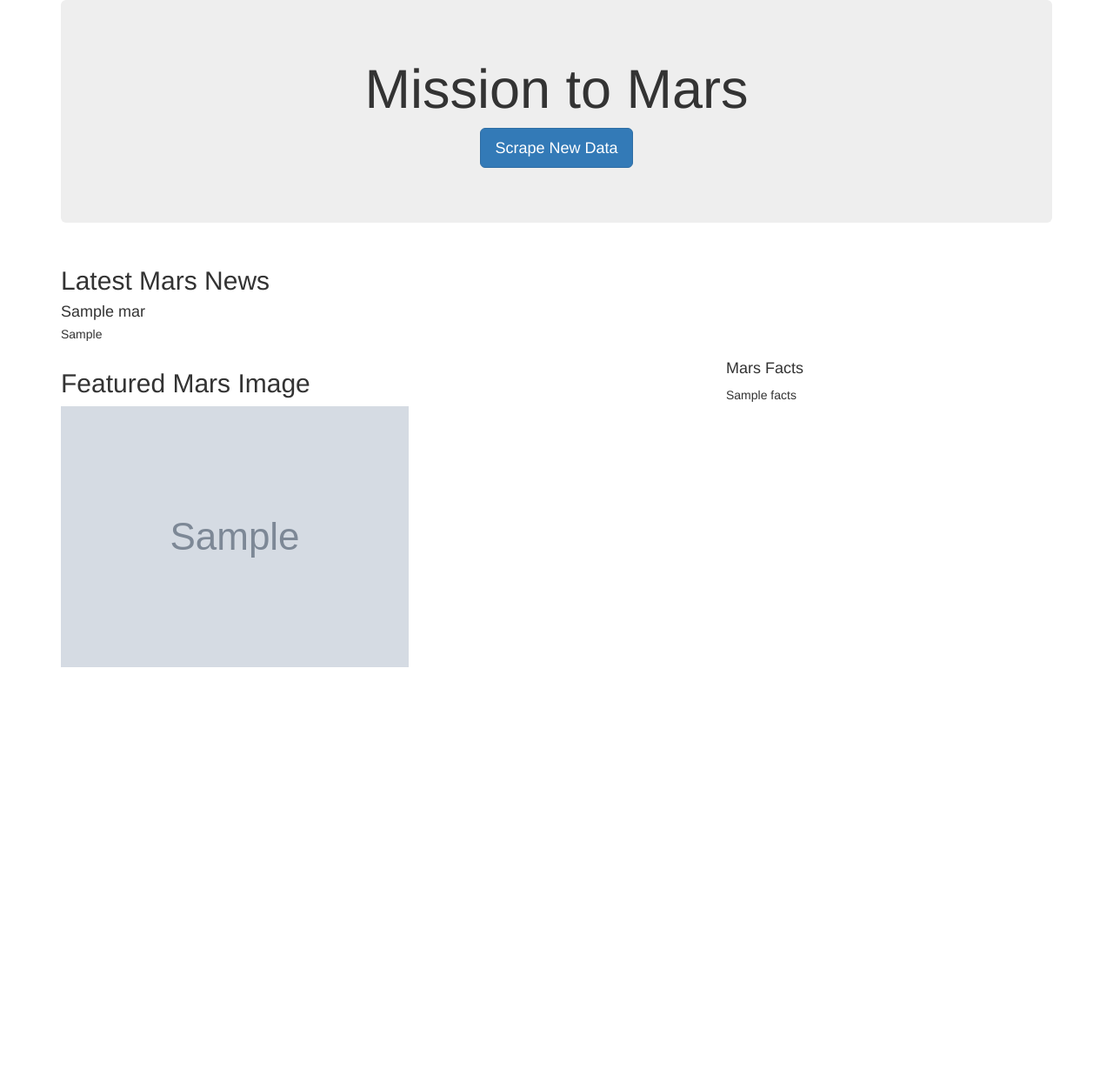
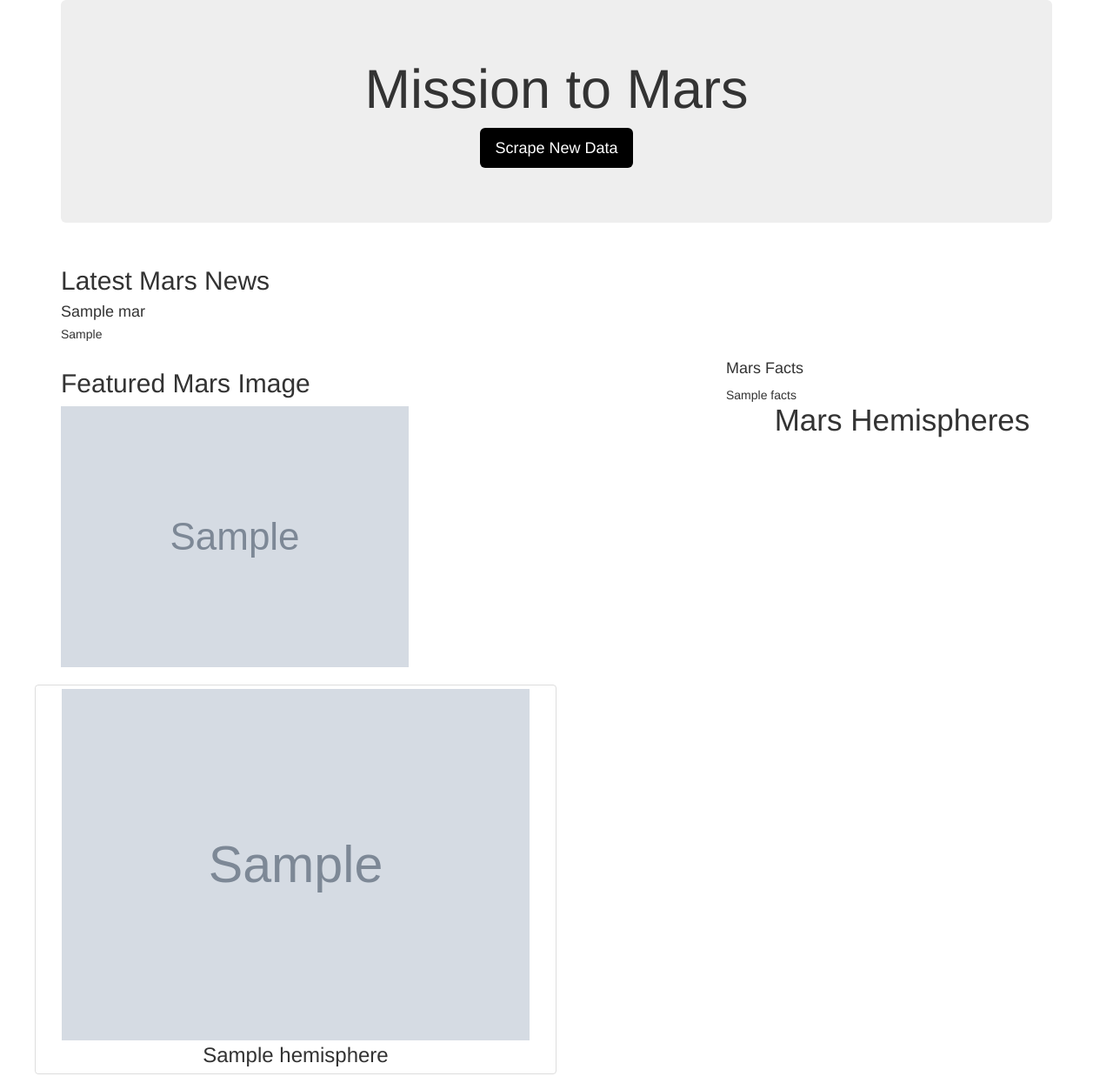
Before and after one commit to AedenG/Mission-to-Mars, a Flask app: page / in a window 1280 px wide. Shown: the whole page at 87% size. Before the commit the page ends 767 px from the top, so only its background shows below. Run offline with Flask 2, Linux system fonts and the light colour scheme; grey boxes marked "Sample" are stand-in pictures; a database or web service that is not in the repository returns one stand-in record (values such as "Sample title"); some libraries are stand-ins or nearby versions.

Commit message:
Updating templates

```diff
--- a/templates/index.html
+++ b/templates/index.html
@@ -9,6 +9,7 @@
       rel="stylesheet"
       href="https://maxcdn.bootstrapcdn.com/bootstrap/3.3.7/css/bootstrap.min.css"
     />
+    <!-- <link rel="stylesheet" href="Mission.css"> -->
   </head>
   <body>
     <div class="container">
@@ -16,7 +17,7 @@
       <div class="jumbotron text-center">
         <h1>Mission to Mars</h1>
         <!-- Add a button to activate scraping script -->
-        <p><a class="btn btn-primary btn-lg" href="/scrape" role="button">Scrape New Data</a></p>
+        <p><a class="btn btn-dark btn-lg" style= "background-color: black; color: white" href="/scrape" role="button">Scrape New Data</a></p>
       </div>
       <!-- Add section for Mars News -->
       <div class="row" id="mars-news">
@@ -47,6 +48,22 @@
             {{ mars.facts | safe }}
           </div>
         </div>
+        <div>
+          <!-- Mars Facts -->
+          <div class="row" id="hem-img">
+              <h4 style="text-align:center; font-size: 2.5em">Mars Hemispheres</h4>
+                <div>
+                  {% for hemisphere in mars.new_hem_dict %}
+                  <div class="">
+                  <!-- <h3>{{hemisphere.title}}</h3> -->
+                  <h3 class="img-thumbnail col-md-6" style="text-align:center">
+                  <img src="{{hemisphere.img_url}}" class="img-responsive col-md-12" alt="">
+                  {{hemisphere.title}}</h3>
+                  {% endfor %}
+                  </div>
+                </div>
+          </div>
+        </div>
       </div>
     </div>
   </body>
```
